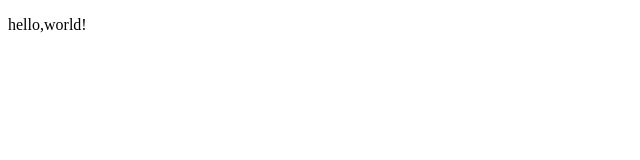
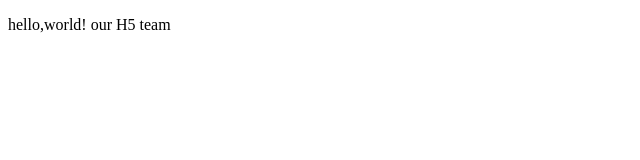
Before and after one commit to bingfengqilin/test1, a plain HTML site: page index.html in a window 1280 px wide. Shown: the full height of the page, 0-640 px from the left. Drawn offline with Linux system fonts and the light colour scheme.

Commit message:
第三次提交

```diff
--- a/index.html
+++ b/index.html
@@ -7,6 +7,7 @@
 <body>
 	<p>
 	 hello,world!
+	 our H5 team
 	</p>
 </body>
 </html>
```
